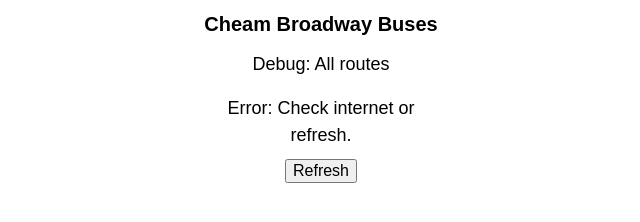
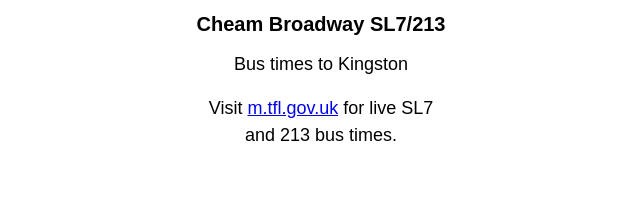
Before and after one commit to micah-charles/bus-timetable, a plain HTML site: page index.html in a window 1280 px wide. Shown: the whole page, without its empty margins (319-959 px from the left). Drawn offline with Linux system fonts and the light colour scheme; no server answers.

Commit message:
Update index.html

```diff
--- a/index.html
+++ b/index.html
@@ -21,64 +21,13 @@
             margin-left: auto;
             margin-right: auto;
         }
-        #refresh {
-            margin-top: 10px;
-            font-size: 16px;
-        }
     </style>
 </head>
 <body>
-    <h1>Cheam Broadway Buses</h1>
-    <p>Debug: All routes</p>
-    <div id="busTimes">Loading bus times...</div>
-    <button id="refresh" onclick="fetchBusTimes()">Refresh</button>
-
-    <script>
-        const API_KEY = '9858dd6ef7bd41cdb050376e7463189d';
-        const STOP_ID = '490005056D'; // Replace with Cheam Broadway Stop D ID
-
-        async function fetchBusTimes() {
-            const busTimesDiv = document.getElementById('busTimes');
-            busTimesDiv.innerHTML = 'Loading bus times...';
-
-            try {
-                // Add timeout to fetch
-                const controller = new AbortController();
-                const timeoutId = setTimeout(() => controller.abort(), 10000); // 10s timeout
-                const response = await fetch(
-                    `https://api.tfl.gov.uk/StopPoint/${STOP_ID}/Arrivals?app_key=${API_KEY}`,
-                    { signal: controller.signal }
-                );
-                clearTimeout(timeoutId);
-
-                const data = await response.json();
-                console.log('API Response:', data);
-
-                if (data.length === 0) {
-                    busTimesDiv.innerHTML = 'No buses found.';
-                    return;
-                }
-
-                let output = '';
-                data.sort((a, b) => a.timeToStation - b.timeToStation);
-                data.slice(0, 5).forEach(bus => {
-                    const minutesToArrival = Math.floor(bus.timeToStation / 60);
-                    const arrivalTime = new Date(bus.expectedArrival);
-                    const timeString = arrivalTime.toLocaleTimeString('en-GB', {
-                        hour: '2-digit',
-                        minute: '2-digit'
-                    });
-                    output += `${bus.lineId} to ${bus.destinationName}: ${timeString} (${minutesToArrival} min)<br>`;
-                });
-                busTimesDiv.innerHTML = output;
-            } catch (error) {
-                busTimesDiv.innerHTML = 'Error: Check internet or refresh.';
-                console.error(error);
-            }
-        }
-
-        // Fetch on load
-        fetchBusTimes();
-    </script>
+    <h1>Cheam Broadway SL7/213</h1>
+    <p>Bus times to Kingston</p>
+    <div id="busTimes">
+        Visit <a href="https://m.tfl.gov.uk">m.tfl.gov.uk</a> for live SL7 and 213 bus times.
+    </div>
 </body>
 </html>
```
